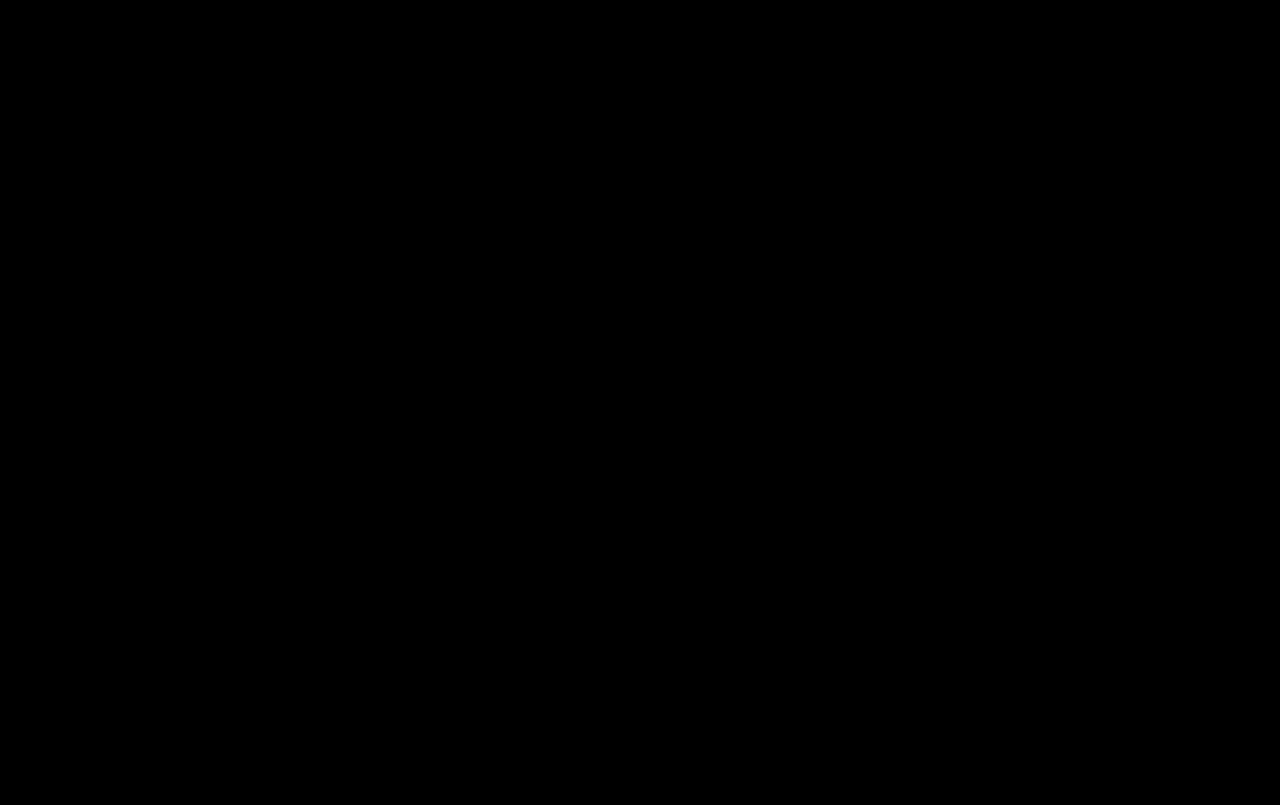
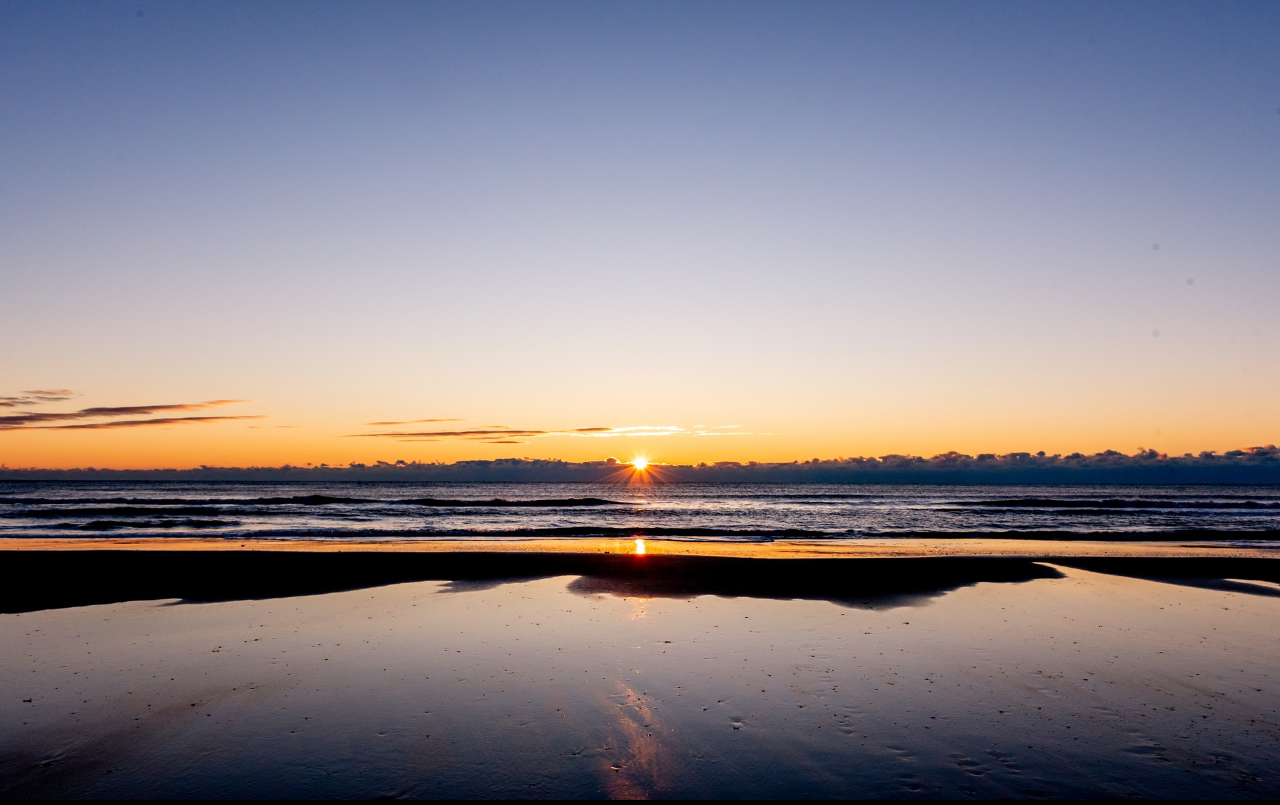
Before and after one commit to Alik64/React_projects, a React (Create React App) app in the folder 1_Slider/: page / in a window 1280 px wide. Built offline with nearby package versions, Linux system fonts and the light colour scheme.

Commit message:
rendu conditionnel image + class name

```diff
--- a/1_Slider/src/App.js
+++ b/1_Slider/src/App.js
@@ -1,9 +1,10 @@
-import './App.css';
+import "./App.css";
+import Slider from "./Components/Slider/Slider";
 
 function App() {
   return (
     <div className="App">
-
+      <Slider />
     </div>
   );
 }
--- a/1_Slider/src/Components/Slider/Slider.js
+++ b/1_Slider/src/Components/Slider/Slider.js
@@ -8,5 +8,20 @@ export default function Slider(props) {
     inProgress: false,
   });
 
-  return <div></div>;
+  return (
+    <div>
+      {dataSlider.map((obj, index) => {
+        return (
+          <div
+            key={obj.id}
+            className={
+              slideAnim.index === index + 1 ? "slide active-anim" : "slide"
+            }
+          >
+            <img src={`/Imgs/img${index + 1}.jpg`} alt="photo de slide" />
+          </div>
+        );
+      })}
+    </div>
+  );
 }
```
